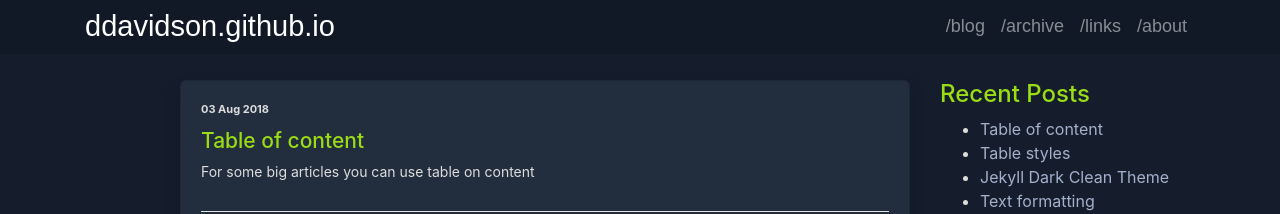
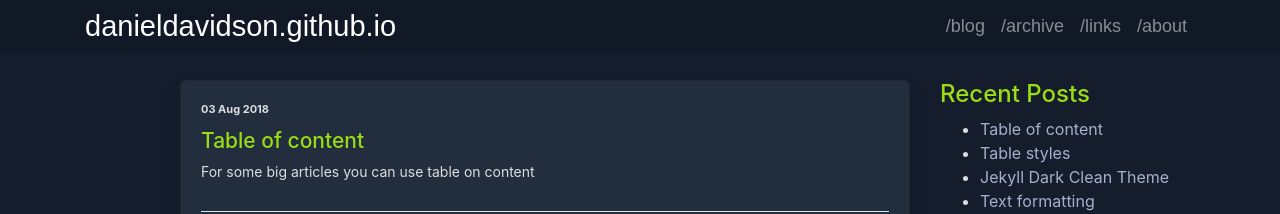
Before and after one commit to danieldavidson/danieldavidson.github.io, a Jekyll site: the page built from index.html, in a window 1280 px wide. Shown: the top 214 px of the page. Built offline with Jekyll 4.4.1, drawn with Linux system fonts in a browser that asks for light colours.

Commit message:
Update _config.yml

```diff
--- a/_config.yml
+++ b/_config.yml
@@ -1,10 +1,10 @@
 # Jekyll configuration
 
-name: ddavidson.github.io
+name: danieldavidson.github.io
 description:
 
 # Url is currently only used only for the RSS feed in feed.xml
-url: http://ddavidson.github.io
+url: http://danieldavidson.github.io
 #url: http://localhost:4000
 
 # For a project page here should be a project name. Otherwise (for user's/organization's page leave it empty)
```
